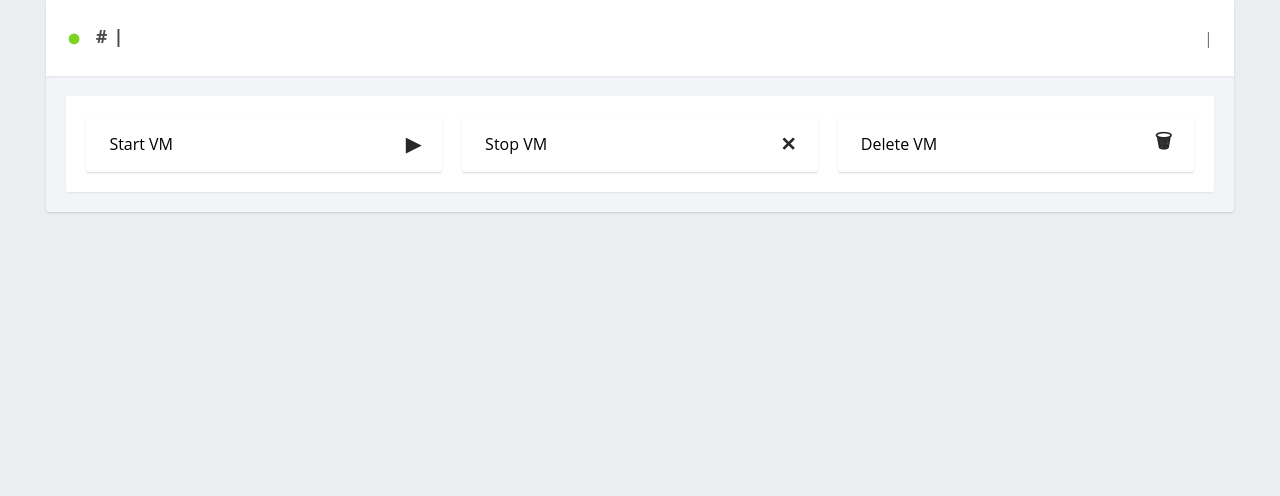
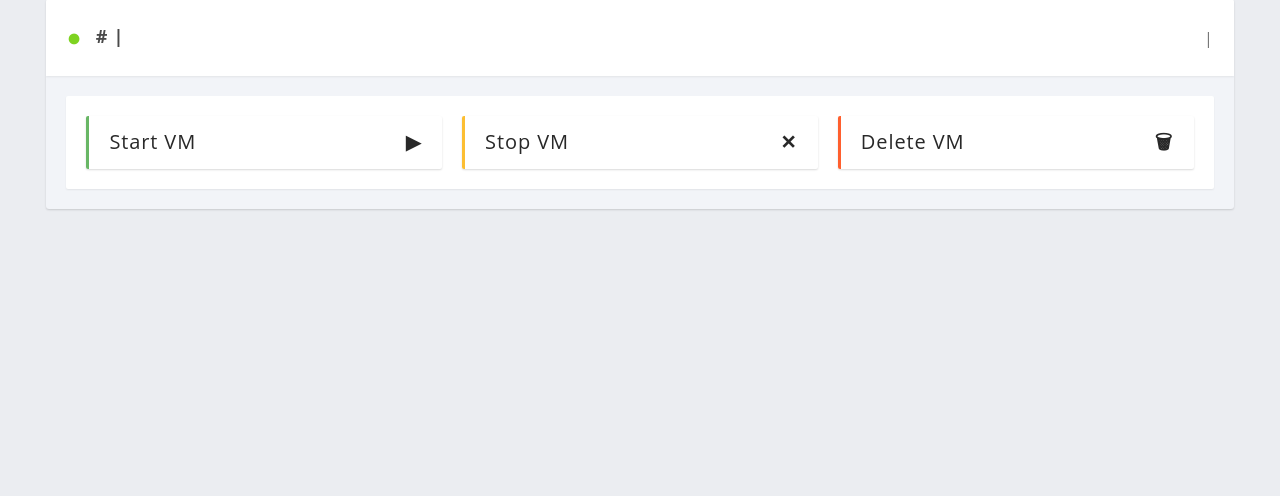
Before and after one commit to CamTosh/VirtDashboard, a Flask app: template templates/vm.html in a window 1280 px wide. Shown: the part 130-626 px from the top of the page. Run offline with Flask 2, Linux system fonts and the light colour scheme; the template is opened without the code that fills it, so the values that code supplies are empty; some libraries are stand-ins or nearby versions.

Commit message:
add some colors

```diff
--- a/templates/vm.html
+++ b/templates/vm.html
@@ -20,20 +20,20 @@
 			<article class="serv__gpu">
 				<div class="serv__grid-3">
 
-					<div class="serv__mod" id="start">
+					<div class="serv__mod serv__modLabel serv__modLabel--green" id="start">
 						Start VM
 						<div class="serv__modNumber">
 							▶
 						</div>
 					</div>
-					<div class="serv__mod" id="stop">
+					<div class="serv__mod serv__modLabel serv__modLabel--yellow" id="stop">
 						Stop VM
 						<div class="serv__modNumber">
 							✕
 						</div>
 					</div>
 
-					<div class="serv__mod" id="delete">
+					<div class="serv__mod serv__modLabel serv__modLabel--red" id="delete">
 						Delete VM
 						<div class="serv__modNumber">
 							🗑
```
